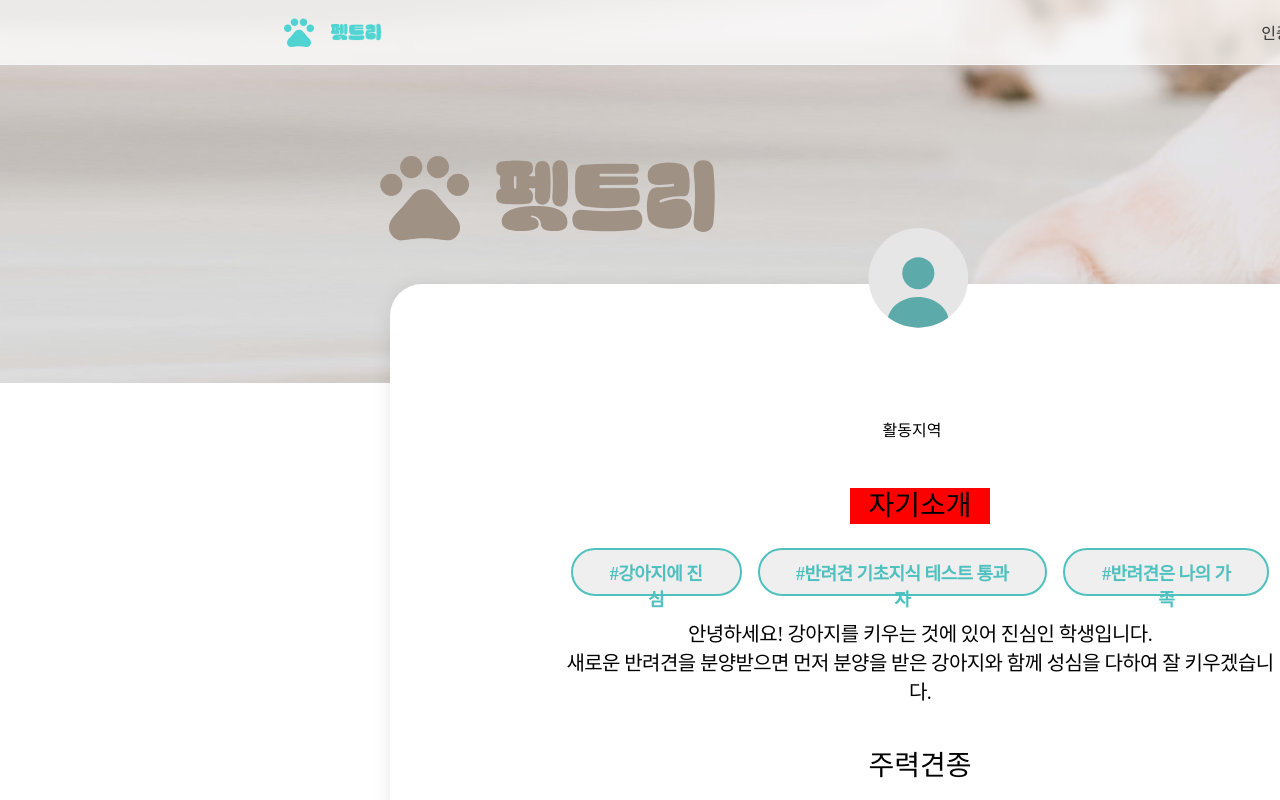
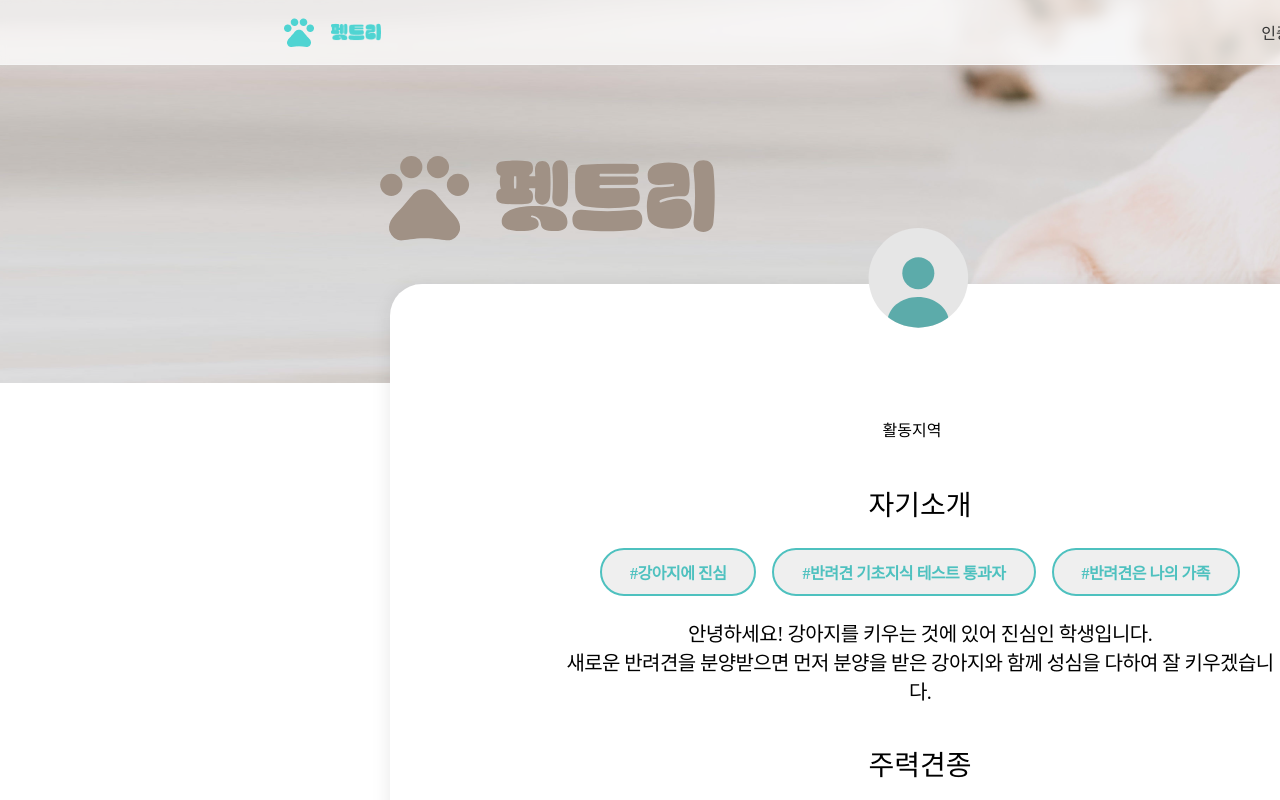
Before and after one commit to next-petree/frontend, a React (Create React App) app: page /breeder/1 in a window 1280 px wide. Shown: the top 800 px of the page. Built offline with nearby package versions, Linux system fonts and the light colour scheme; no server answers; a web font is replaced by a local one.

Commit message:
분양 완료 페이지 작업중

```diff
--- a/src/component/Button/styles.ts
+++ b/src/component/Button/styles.ts
@@ -1,15 +1,14 @@
 import styled from "styled-components";
 
 export const Button = styled.button`
-  /* min-width: 170px; */
   height: 48px;
   border-radius: 80px;
   border: solid 2px #4ec1bf;
   gap: 10px;
   color: #4ec1bf;
-  padding: 11px 30px;
+  padding: 11px 28px;
   font-family: Noto Sans KR;
-  font-size: 18px;
+  font-size: 16px;
   font-weight: 700;
   line-height: 26px;
   letter-spacing: -0.03em;
--- a/src/pages/breeder-details/styles.ts
+++ b/src/pages/breeder-details/styles.ts
@@ -127,11 +127,10 @@ export const IntroHeading = styled.div`
   line-height: 36px;
   letter-spacing: 0em;
   text-align: center;
-  background-color: red;
 `;
 
 export const ButtonGroup = styled.div`
-  width: 699px;
+  width: 720px;
   height: 48px;
   gap: 16px;
   display: flex;
--- a/src/pages/breeding-register/fillout/RegisterFillOut.tsx
+++ b/src/pages/breeding-register/fillout/RegisterFillOut.tsx
@@ -1,7 +1,6 @@
 import { useEffect, useState } from "react";
 import { useNavigate, useLocation } from "react-router-dom";
 
-// import { useMakeReservationMutation } from "../../../features/api/adopterApiSlice";
 import { post } from "../../../api/api";
 import CustomLayout from "../../Layout/CustomLayout";
 import WhiteBox from "../../../component/WhiteBox/WhiteBox";
@@ -11,13 +10,9 @@ const RegisterFillOut = () => {
   const [firstTextarea, setFirstTextarea] = useState("");
   const [secondTextarea, setSecondTextarea] = useState("");
 
-  // const [dogInfo, setDogInfo] = useState<IDogInfo>();
   const [dogId, setDogId] = useState<number>();
   const [breederId, setBreederid] = useState<number>();
-
-  // const [makeReservation, { isLoading, isError }] =
-  //   useMakeReservationMutation();
-
+  const [imagesUrl, setImagesUrl] = useState<[string]>();
   const navigate = useNavigate();
 
   const location = useLocation();
@@ -44,18 +39,18 @@ const RegisterFillOut = () => {
   useEffect(() => {
     setDogId(state.id);
     setBreederid(state.breederId);
+    setImagesUrl(state.imagesUrl[0]);
   }, []);
 
   const submitHandler = async (e: React.FormEvent) => {
     e.preventDefault();
+
     const revervationData = {
       dogId,
       breederId,
       pledgeContent1: firstTextarea,
       pledgeContent2: secondTextarea,
     };
-
-    console.log(revervationData);
 
     try {
       const response = await post<IRegisterResponse>(
@@ -65,7 +60,7 @@ const RegisterFillOut = () => {
       if (response.data.status === "SUCCESS") {
         console.log("예약 성공", response.data);
         alert("예약에 성공했습니다!");
-        navigate("/breeding-complete");
+        navigate("/breeding-complete", { state: imagesUrl });
       } else if (response.data.status === "FAIL") {
         alert(response.data);
       }
```
